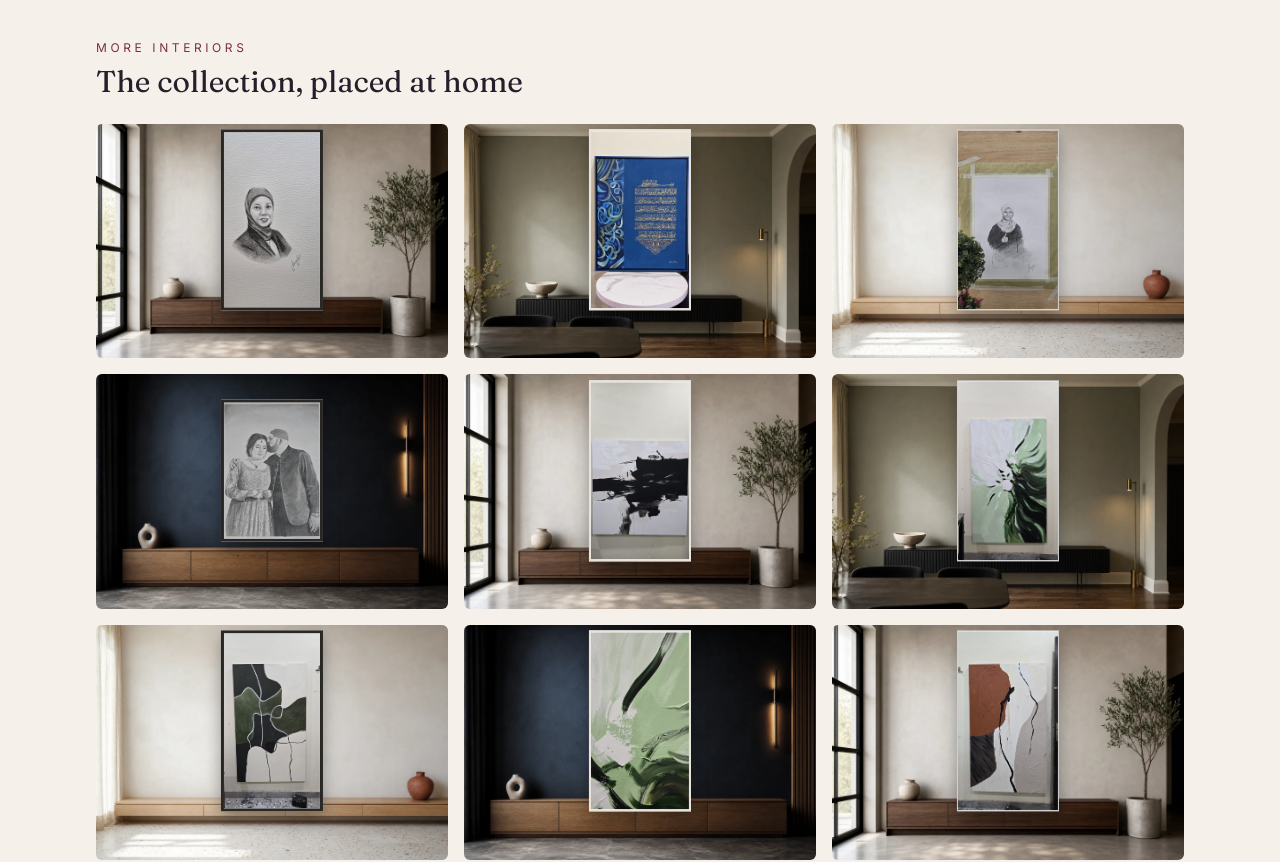
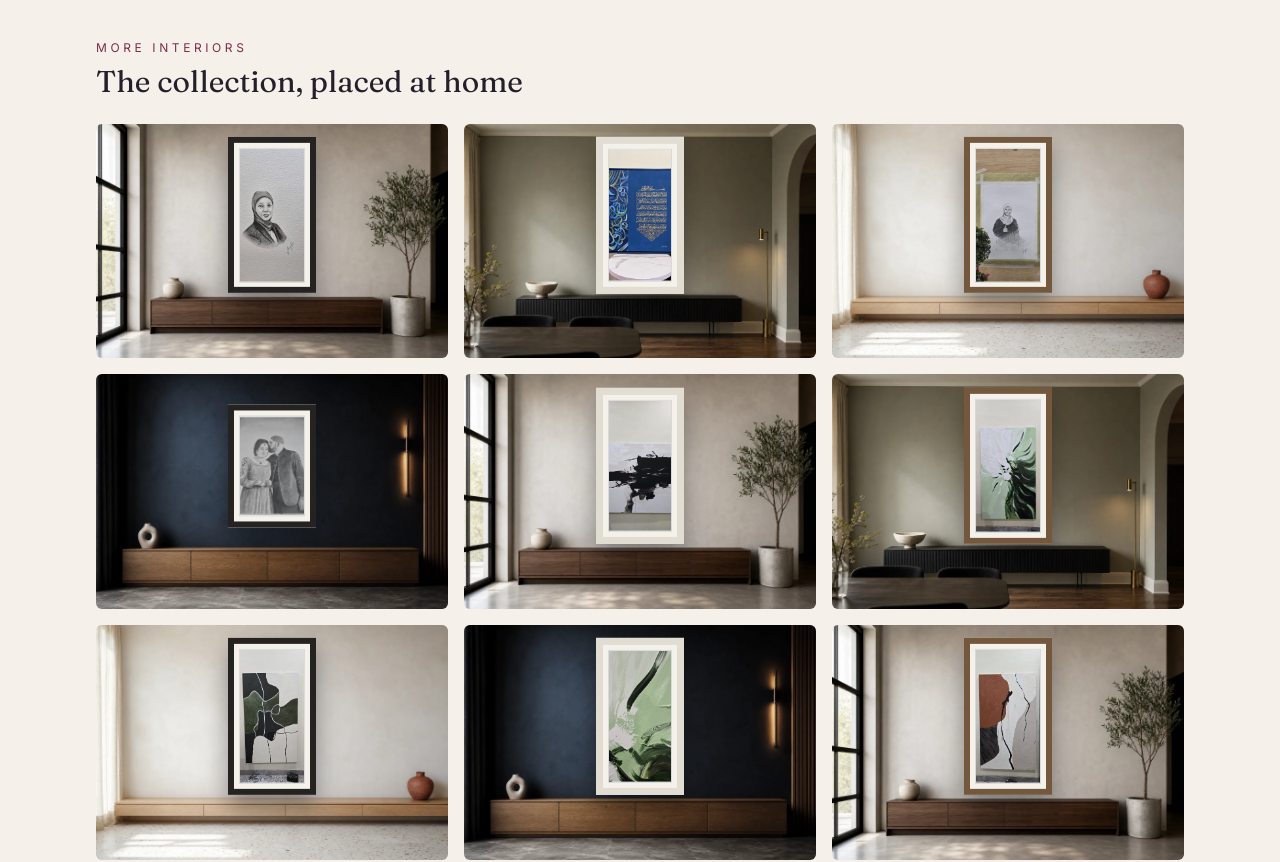
Before and after one commit to digraphics02/komal-hira-portfolio, a Next.js app: page /commissions in a window 1280 px wide. Shown: the part 1560-2422 px from the top of the page. Built offline with nearby package versions, Linux system fonts and the light colour scheme; no server answers.

Commit message:
Refine commission mockup framing

```diff
--- a/src/app/commissions/page.tsx
+++ b/src/app/commissions/page.tsx
@@ -107,10 +107,10 @@ export default function CommissionsPage() {
             const backgroundIndex = index % roomBackgrounds.length;
             const frame =
               index % 3 === 0
-                ? "border-[3px] border-[#292724]"
+                ? "border-[6px] border-[#242321]"
                 : index % 3 === 1
-                  ? "border-2 border-[#e8e3da]"
-                  : "border border-black/20";
+                  ? "border-[7px] border-[#e2ddd3]"
+                  : "border-[6px] border-[#73583e]";
 
             return (
               <ZoomableMockup
--- a/src/components/zoomable-mockup.tsx
+++ b/src/components/zoomable-mockup.tsx
@@ -25,7 +25,7 @@ export default function ZoomableMockup({
   const [open, setOpen] = useState(false);
   const ratio = artwork ? artwork.width / artwork.height : 0;
   const artworkWidth =
-    ratio > 1.25 ? "w-[56%]" : ratio >= 0.9 ? "w-[39%]" : "w-[29%]";
+    ratio > 1.25 ? "w-[46%]" : ratio >= 0.9 ? "w-[34%]" : "w-[25%]";
 
   useEffect(() => {
     if (!open) return;
@@ -58,16 +58,18 @@ export default function ZoomableMockup({
       />
       {artwork && (
         <div
-          className={`absolute left-1/2 top-[41%] ${artworkWidth} ${frameClassName} -translate-x-1/2 -translate-y-1/2 overflow-hidden bg-white shadow-[0_7px_16px_rgba(0,0,0,0.34)]`}
+          className={`absolute left-1/2 top-[39%] ${artworkWidth} ${frameClassName} -translate-x-1/2 -translate-y-1/2 bg-[#f4f1ea] p-[1.4%] shadow-[0_12px_24px_rgba(0,0,0,0.38)]`}
           style={{ aspectRatio: `${artwork.width} / ${artwork.height}` }}
         >
+          <div className="relative h-full w-full overflow-hidden border border-black/15 bg-white">
             <Image
               src={artwork.src}
               alt={alt}
               fill
-            sizes={zoomed ? "50vw" : "(max-width: 640px) 25vw, 180px"}
+              sizes={zoomed ? "45vw" : "(max-width: 640px) 22vw, 160px"}
               className="object-cover"
             />
+          </div>
         </div>
       )}
     </div>
```
Lines whose indentation alone changed are shown as unchanged.
